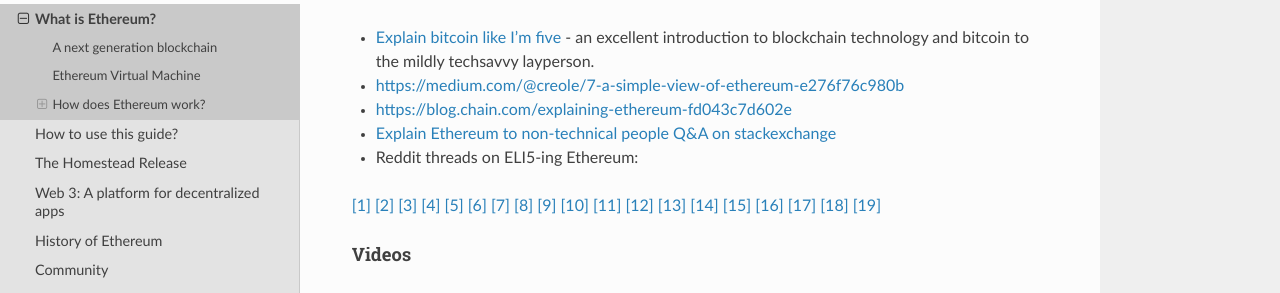
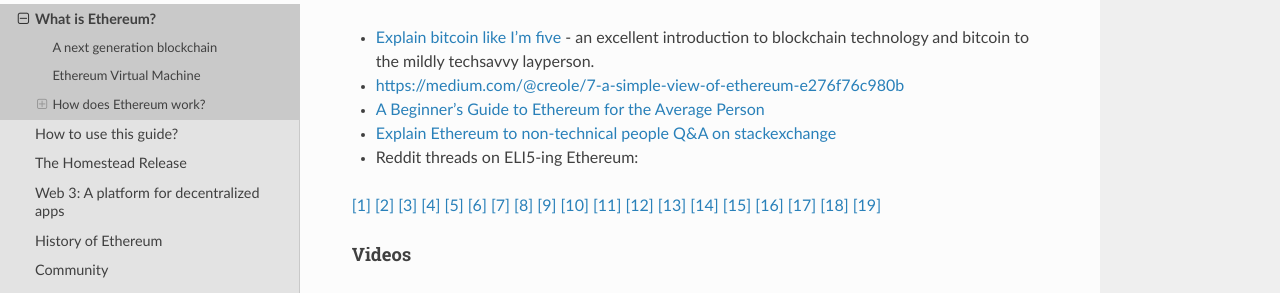
Before and after one commit to ethereum/homestead-guide, a Sphinx documentation site: the page built from source/introduction/what-is-ethereum.rst, in a window 1280 px wide and 900 px high, scrolled down 3314 px. Shown: the part 158-451 px from the top of the window. Built offline with Sphinx 7.4.7 and the Read the Docs theme 2.0.0, drawn with Linux system fonts in a browser that asks for light colours.

Commit message:
Removed dead link and replaced with live relevant link.
Removed dead link and replaced with live relevant link.

```diff
--- a/source/introduction/what-is-ethereum.rst
+++ b/source/introduction/what-is-ethereum.rst
@@ -71,8 +71,7 @@
 
 * `Explain bitcoin like I'm five <https://medium.com/@nik5ter/explain-bitcoin-like-im-five-73b4257ac833>`_ - an excellent introduction to blockchain technology and bitcoin to the mildly techsavvy layperson.
 * https://medium.com/@creole/7-a-simple-view-of-ethereum-e276f76c980b
-* https://blog.chain.com/explaining-ethereum-fd043c7d602e
-
+* `A Beginner's Guide to Ethereum for the Average Person <https://unhashed.com/cryptocurrency-coin-guides/ethereum/>`_
 * `Explain Ethereum to non-technical people Q&A on stackexchange <http://ethereum.stackexchange.com/questions/45/how-would-i-explain-ethereum-to-a-non-technical-friend>`_
 * Reddit threads on ELI5-ing Ethereum:
 
```
